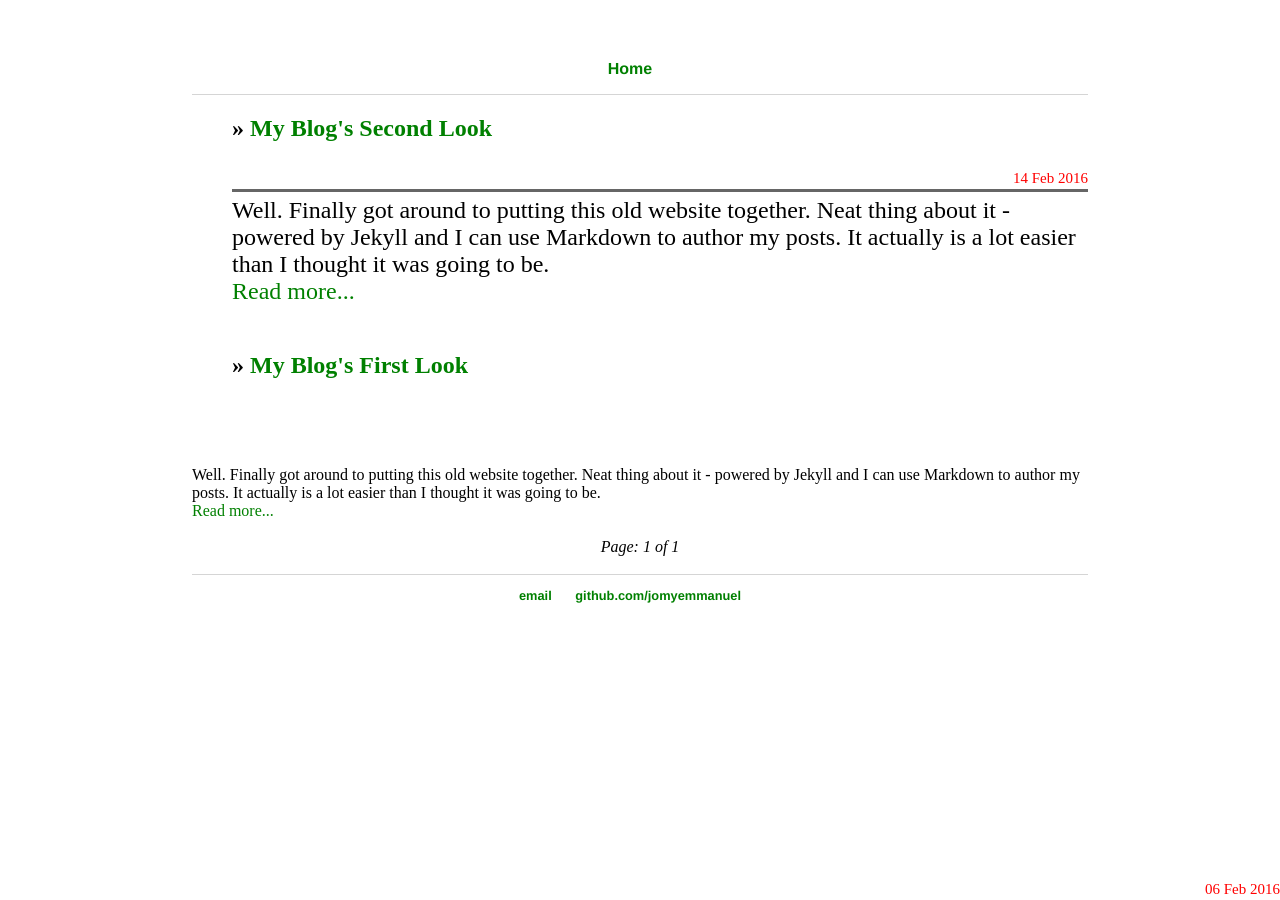
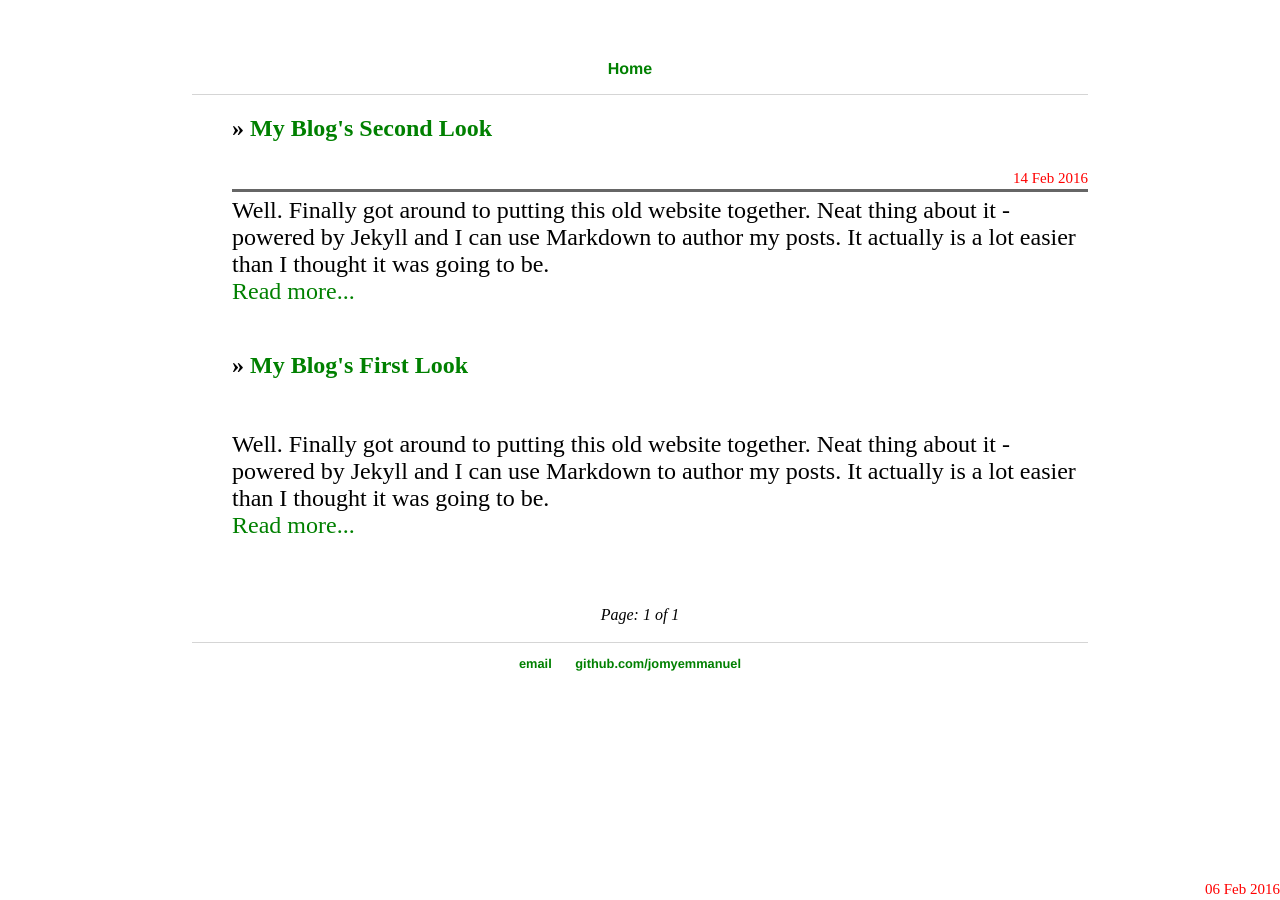
Before and after one commit to jomyemmanuel/jomyemmanuel.github.io, a Jekyll site: the page built from blog/index.html, in a window 1280 px wide. Built offline with Jekyll 4.4.1, drawn with Linux system fonts in a browser that asks for light colours; the list of posts is cut into pages by our own code.

Commit message:
Update index.html

```diff
--- a/blog/index.html
+++ b/blog/index.html
@@ -2,7 +2,8 @@
 layout: default
 title: Jomy's Blog
 ---
-	<ul class="posts post">
+	<ul class="posts">
+	<div class="post">
 		<div class="post-heading">
 			<div class="post-title">
 				  {% for post in paginator.posts %}
@@ -17,6 +18,7 @@ title: Jomy's Blog
 		        <a href="{{ post.url }}">Read more...</a><br><br>
 		  	{% endfor %}
 	  	</div>
+	  </div>
 	</ul>
 
 	<!-- Pagination links -->
```
